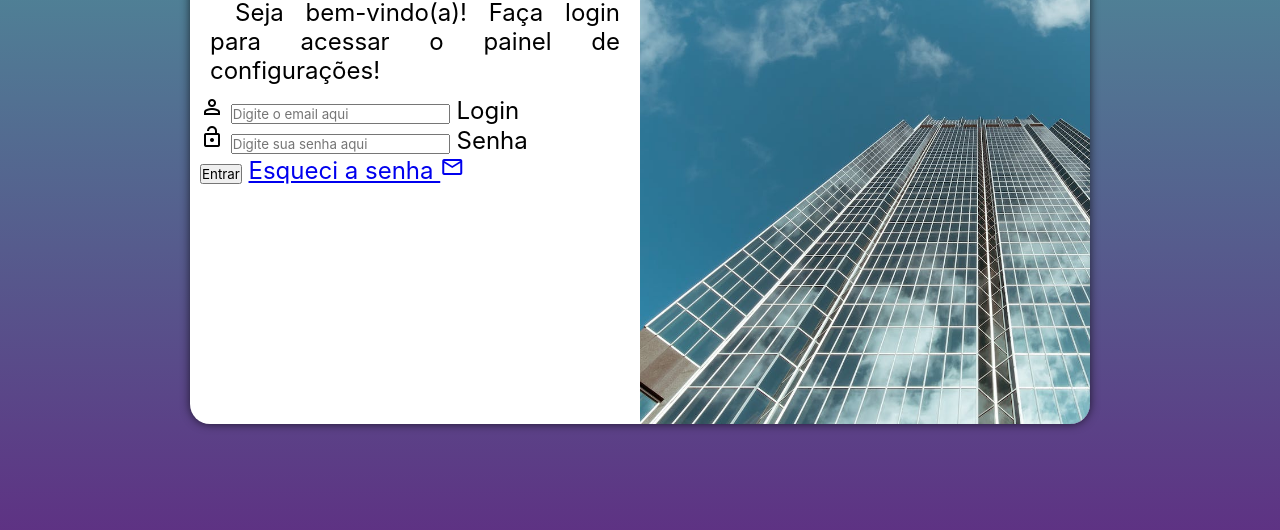
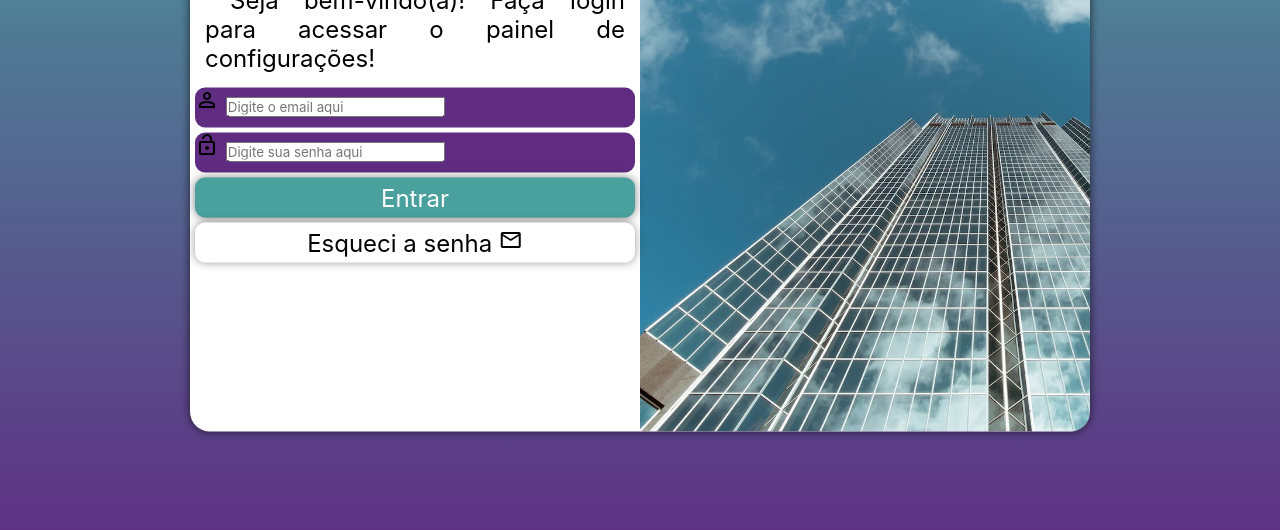
Before and after one commit to Edson-1984/Projeto-Login, a plain HTML site: page index.html in a window 1280 px wide. Shown: the part 226-756 px from the top of the page. Drawn offline with nearby package versions, Linux system fonts and the light colour scheme.

Commit message:
formatacao final

```diff
--- a/estilos/style.css
+++ b/estilos/style.css
@@ -31,7 +31,7 @@ section#login{
     overflow: hidden;
     background-color: white;
     width: 250px;
-    height: 500px;
+    height: 515px;
     border-radius: 20px;
     box-shadow: 0px 0px 10px rgba(0, 0, 0, 0.671);
 
@@ -47,7 +47,7 @@ section#login > div#imagem {
 }
 section#login > div#formulario{
     display: block;
-    padding: 10px;
+    padding: 5px;
 
 }
 
@@ -60,3 +60,56 @@ div#formulario > p{
     text-align: justify;
     padding: 10px;
 }
+
+form > div.campo{
+    background-color: #5f2c82;
+    display: block;
+    height: 40px;
+    border-radius: 10px;
+    margin: 5px 0px;
+}
+
+div.campo > label{
+    display: none;
+}
+
+form > input[type=submit]{
+    display: block;
+    font-size: 1em;
+    width: 100%;
+    height: 40px;
+    border-radius: 10px;
+    background-color: #49a09d;
+    color: white;
+    border: none;
+    box-shadow: 0px 0px 10px rgba(0, 0, 0, 0.5);
+    cursor: pointer;
+}
+
+form > input[type=submit]:hover{
+    background-color: #13706d;
+
+}
+
+form > a.botao{
+    display: block;
+    text-align: center;
+    font-size: 1em;
+    width: 100%;
+    height: 40px;
+    background-color:white;
+    color: black;
+    border-radius: 10px;
+    text-decoration: none;
+    box-shadow: 0px 0px 10px rgba(0, 0, 0, 0.404);
+    padding-top: 5px;
+    margin-top: 5px;
+
+
+}
+
+
+form > a.botao:hover{
+    background-color: #67d1ce;
+    color: white;
+}
--- a/index.html
+++ b/index.html
@@ -20,7 +20,7 @@
                 <form action="login.php" method="POST" autocomplete="on">
                     <div class="campo">
                         <span class="material-symbols-outlined">person</span>
-                        <input type="email" name="login" id="ilogin" placeholder="Digite o email aqui" autocomplete="email" required maxlength="30">
+                        <input type="email" name="login" id="ilogin" placeholder="Digite o email aqui" autocomplete="email" required maxlength="50">
                         <label for="ilogin">Login</label>
                     </div>
                     <div class="campo">
@@ -29,7 +29,7 @@
                         <label for="isenha">Senha</label>
                     </div>
                     <input type="submit" value="Entrar">
-                    <a href="esqueci.html">Esqueci a senha
+                    <a href="esqueci.html" class="botao" >Esqueci a senha
                         <i class="material-symbols-outlined">mail </i>
                     </a>
                 </form>
```
